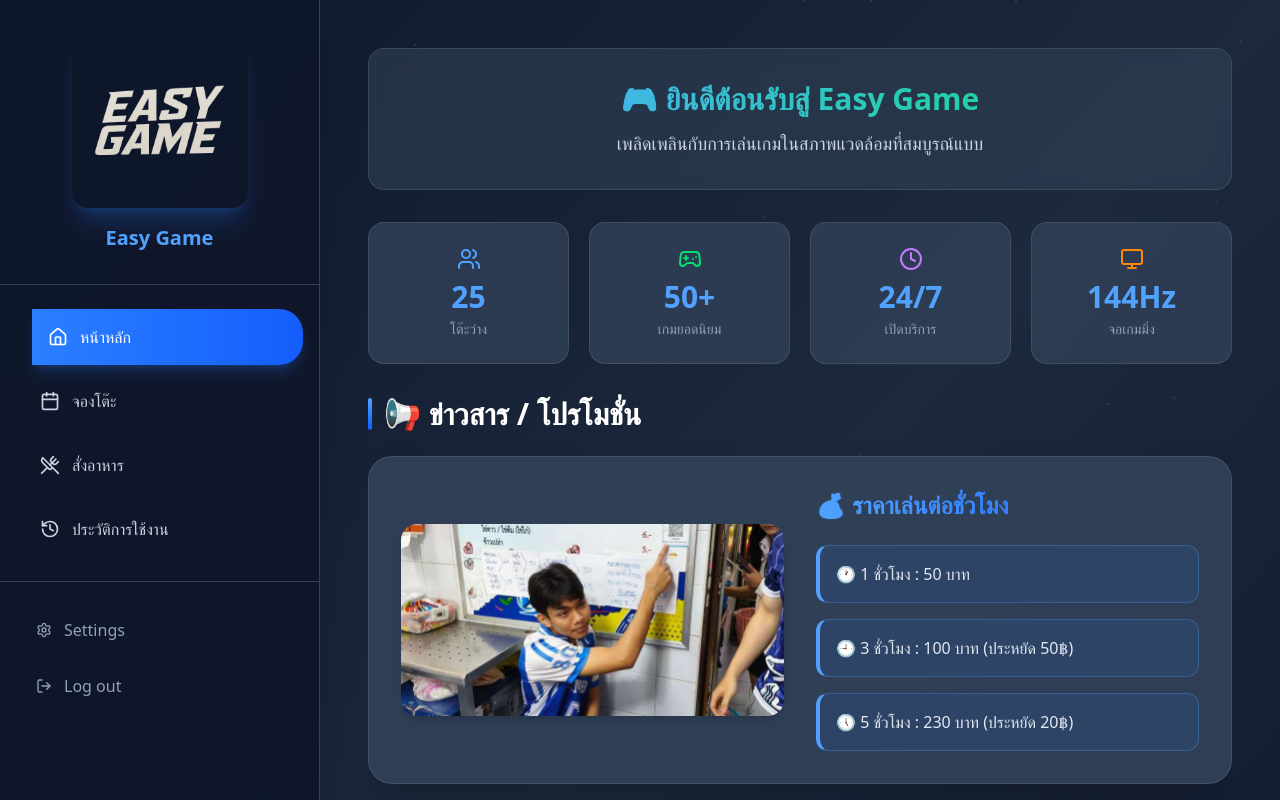
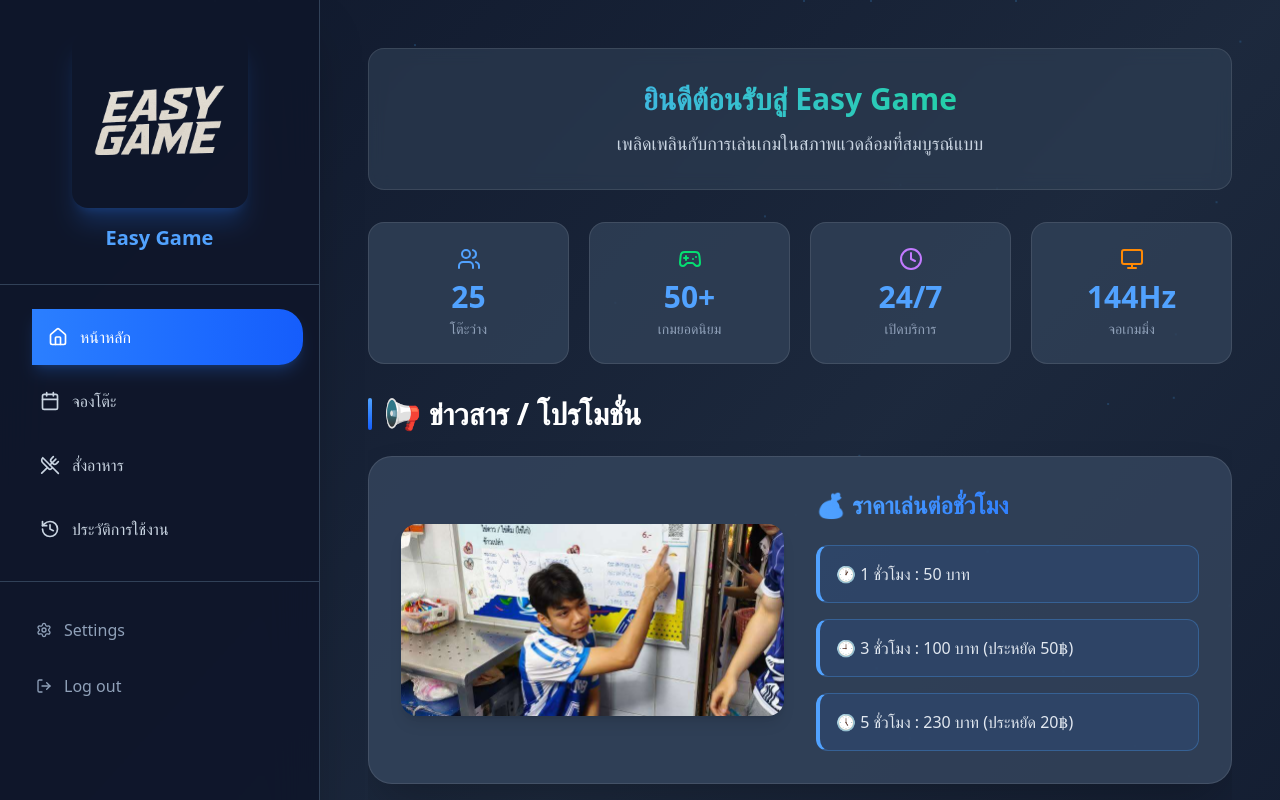
Before and after one commit to kittiponglnwza/Project-SA, a React (Vite) app in the folder font_end/: page / in a window 1280 px wide. Shown: the top 800 px of the page. Built offline with nearby package versions, Linux system fonts and the light colour scheme.

Commit message:
แก้ไข HomePage.jsx ก่อน pull

```diff
--- a/font_end/src/pages/HomePage.jsx
+++ b/font_end/src/pages/HomePage.jsx
@@ -12,6 +12,7 @@ import CsgoImg from "../photo/csgo.jpg";
 import MinecraftImg from "../photo/minecraft.jpg";
 import PromoImg from "../photo/promo.jpg";
 import BlackmythImg from "../photo/blackmyth.jpg";
+
 
 
 const HomePage = ({ availableSeats }) => {
@@ -144,9 +145,11 @@ const HomePage = ({ availableSeats }) => {
       <div className="relative z-10">
         {/* Welcome Section */}
         <div className="bg-slate-700/60 backdrop-blur-sm p-8 rounded-2xl mb-8 border border-white/10 text-center fade-in">
-          <h1 className="text-3xl font-bold mb-3 bg-gradient-to-r from-blue-400 to-green-400 bg-clip-text text-transparent">
-            🎮 ยินดีต้อนรับสู่ Easy Game
+          <h1 className="flex items-center justify-center gap-2 text-3xl font-bold mb-3 bg-gradient-to-r from-blue-400 to-green-400 bg-clip-text text-transparent">
+               ยินดีต้อนรับสู่ Easy Game
           </h1>
+
+
           <p className="text-slate-300 text-lg">
             เพลิดเพลินกับการเล่นเกมในสภาพแวดล้อมที่สมบูรณ์แบบ
           </p>
```
